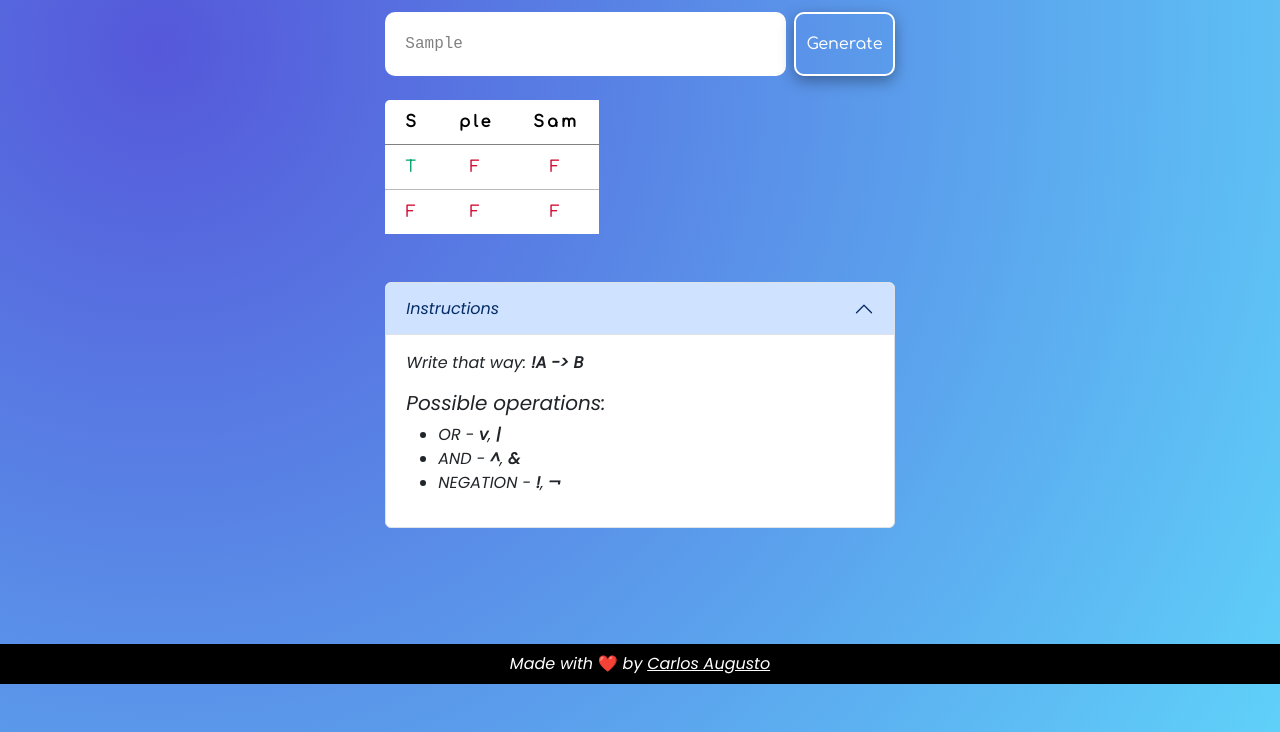
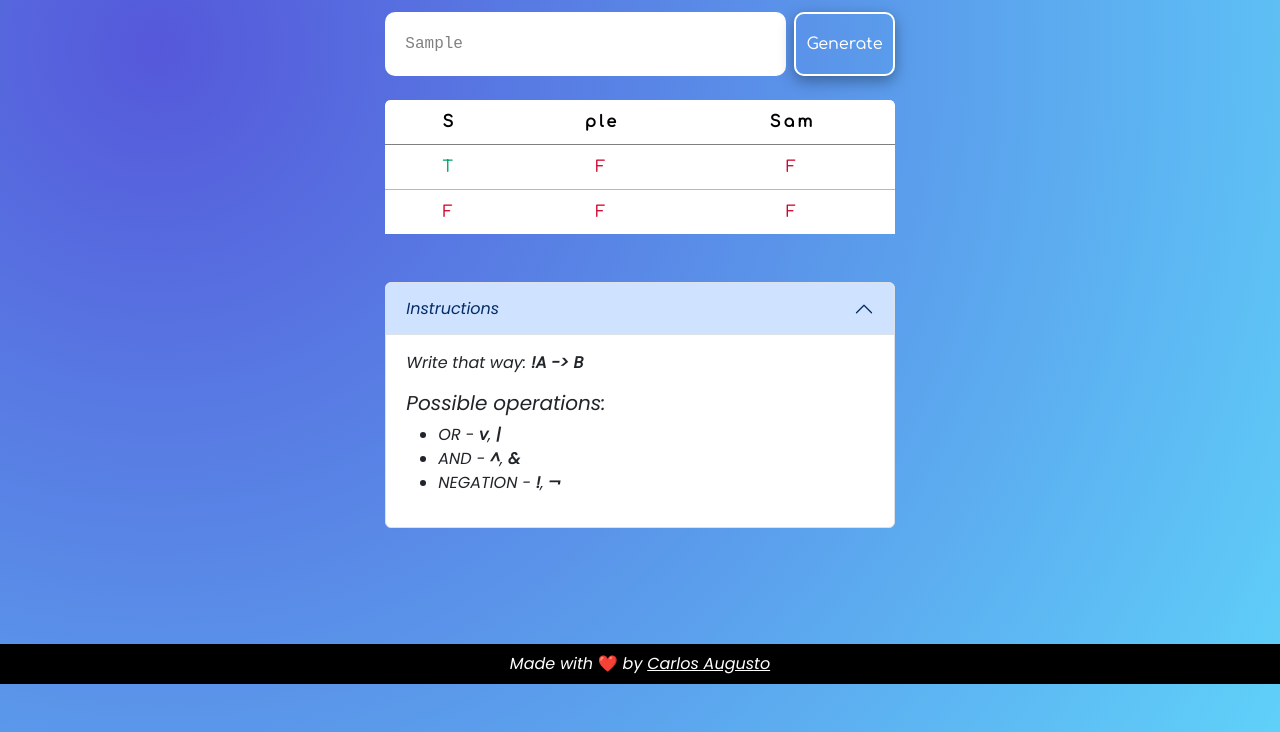
Before and after one commit to Aumaca/Truth-Table-Generator, a plain HTML site: page index.html in a window 1280 px wide. Both pictures are taken after typing "Sample" into the empty fields and a click on the button "Generate". Shown: the part 116-848 px from the top of the page. Drawn offline with nearby package versions, Linux system fonts and the light colour scheme.

Commit message:
fix: centered truth table even without scroll-x

```diff
--- a/index.html
+++ b/index.html
@@ -26,7 +26,9 @@
             </div>
         </form>
 
-        <div class="truth-table mb-4" id="truth-table">
+        <div class="d-flex justify-content-center">
+            <div class="truth-table mb-4" id="truth-table">
+            </div>
         </div>
 
         <!-- Instructions -->
--- a/styles.css
+++ b/styles.css
@@ -52,17 +52,20 @@ form button:active {
 
 /* TABLE */
 .truth-table {
+    width: 100%;
     letter-spacing: 3px;
     overflow-x: auto;
     border-radius: 5px 5px 0px 0px;
 }
 
 table {
+    width: 100%;
     background-color: white;
     color: black;
     text-align: center;
     opacity: 0;
     transition: opacity 0.6s ease-in-out;
+    border-radius: 5px 5px 0px 0px;
 }
 
 thead tr th {
```
